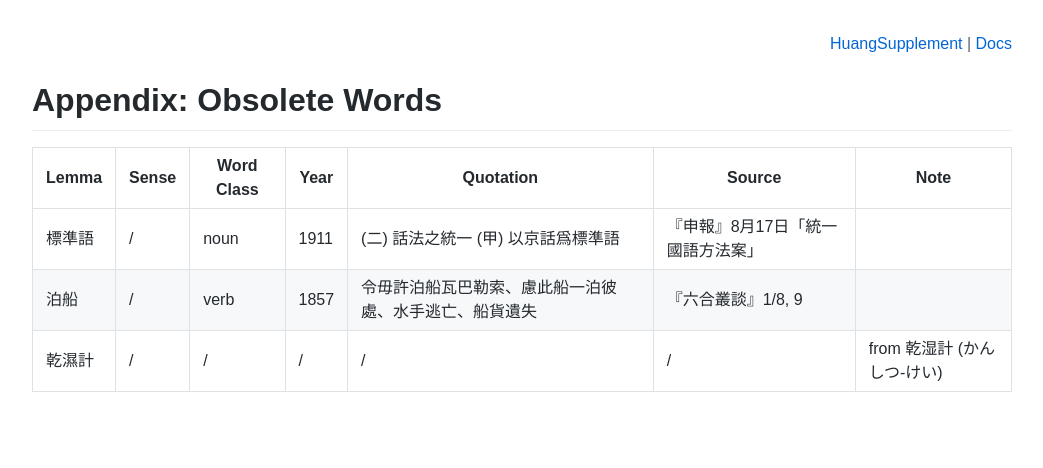
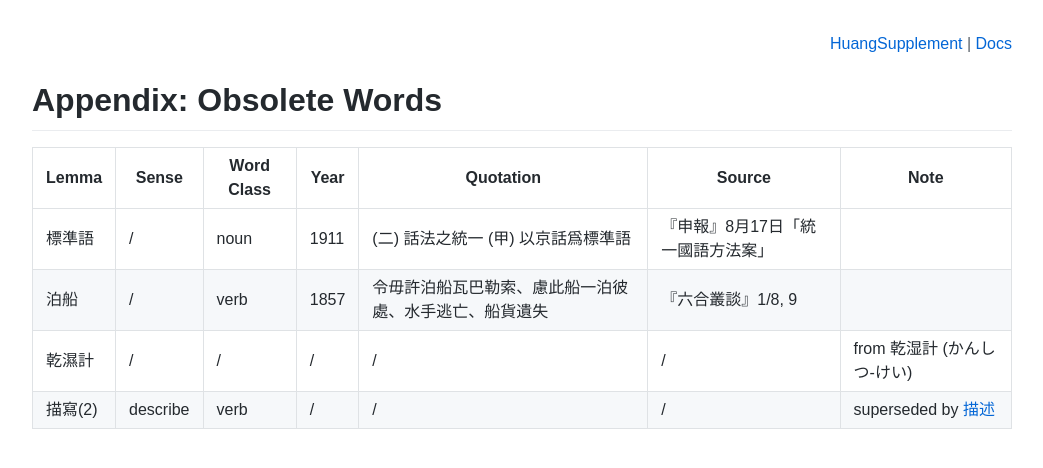
Before and after one commit to t18d/HuangSupplement, a Jekyll site: the page built from docs/obsolete.md, in a window 1280 px wide. Shown: the top 468 px of the page, without its empty margins (118-1161 px from the left). Built offline with Jekyll 4.4.1, drawn with Linux system fonts in a browser that asks for light colours; our own code applies the rules of GitHub Pages for plain Markdown files; part of the change alters nothing that is shown.

Commit message:
Apply automatic changes

```diff
--- a/docs/obsolete.md
+++ b/docs/obsolete.md
@@ -4,7 +4,7 @@ permalink: obsolete/
 seo:
   type: Dataset
   name: "Appendix: Obsolete Words"
-last_modified_at: 2025-01-29T11:47:16+00:00
+last_modified_at: 2025-02-14T09:14:18+00:00
 description: Antedatings, errata and addenda to obsolete words in Huang He-ch'ing's lexicon
 ---
 # Appendix: Obsolete Words
@@ -16,3 +16,4 @@ Lemma|Sense|Word Class|Year|Quotation|Source|Note
 標準語|/|noun|1911|(二) 話法之統一 (甲) 以京話爲標準語|『申報』8月17日「統一國語方法案」|
 泊船|/|verb|1857|令毋許泊船瓦巴勒索、慮此船一泊彼處、水手逃亡、船貨遺失|『六合叢談』1/8, 9|
 乾濕計|/|/|/|/|/|from 乾湿計 (かんしつ‐けい)
+描寫(2)|describe|verb|/|/|/|superseded by [描述](https://t18d.github.io/HuangSupplement/#:~:text=描述)
```
